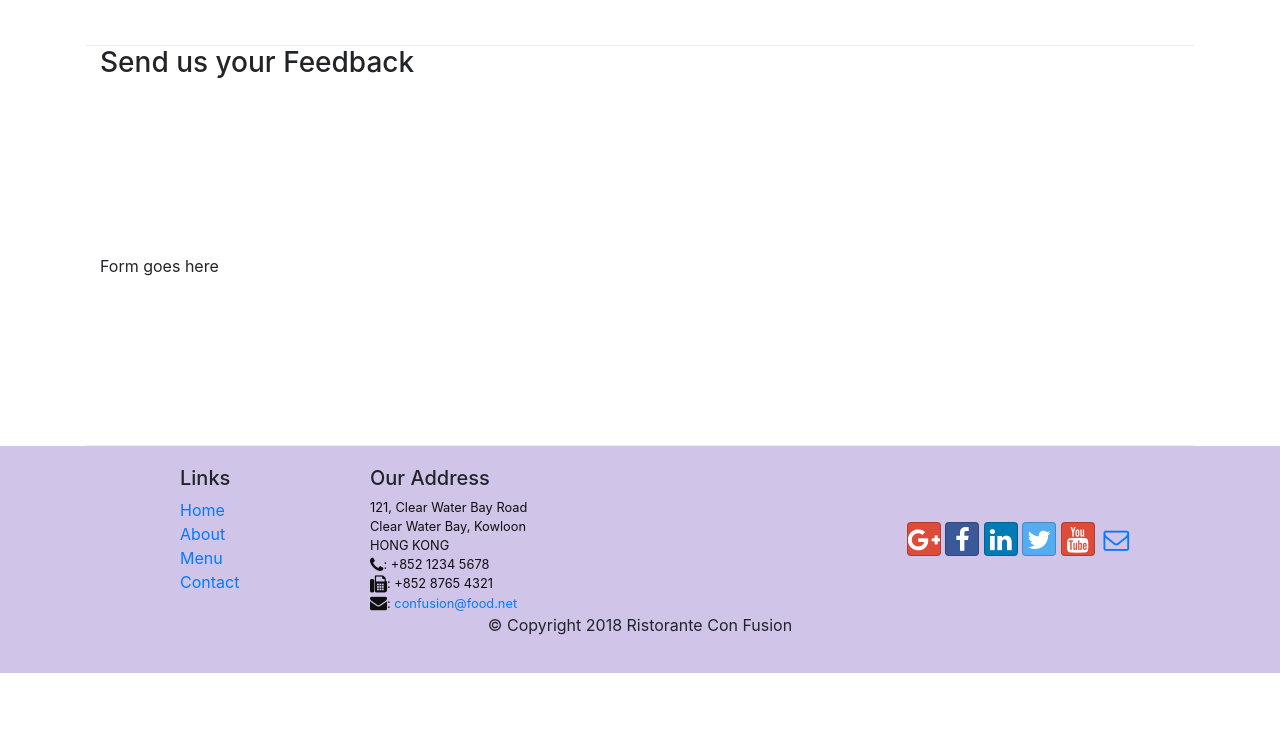
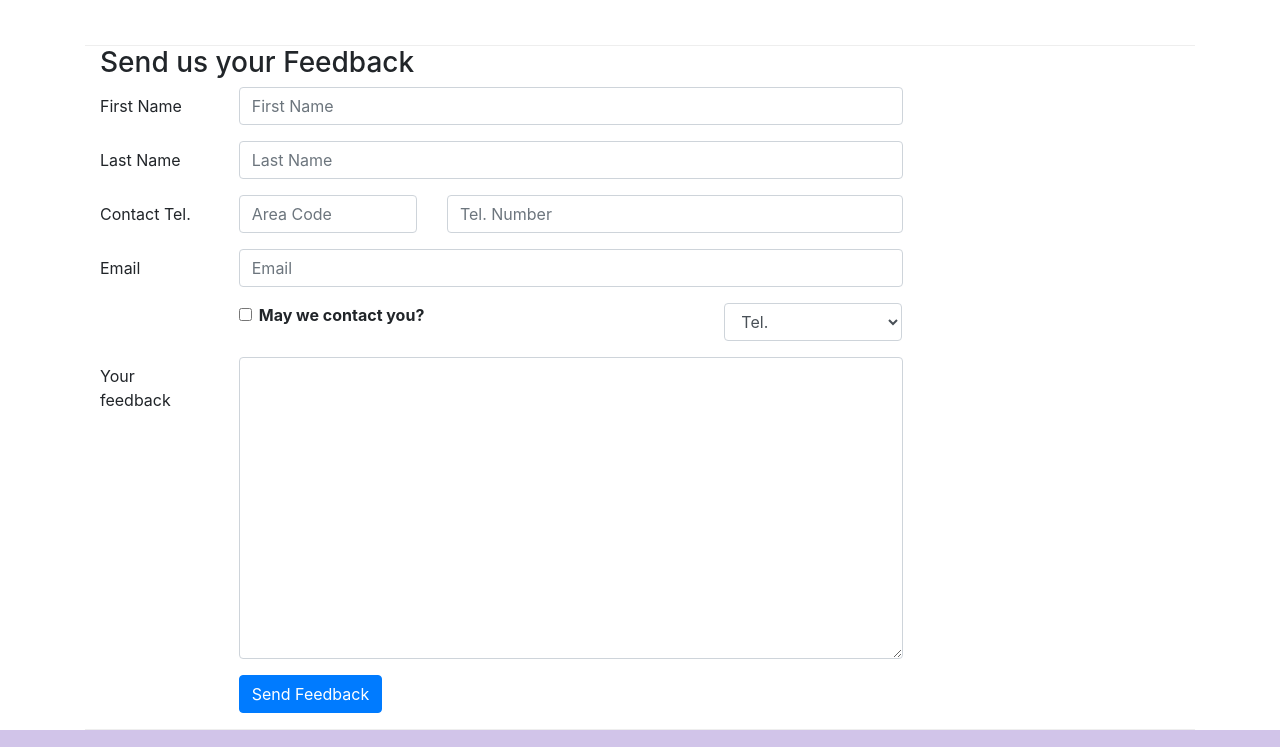
Before and after one commit to 1976user/bootstrap-4, a website: page contactus.html in a window 1280 px wide. Shown: the part 819-1566 px from the top of the page. Before the commit the page ends 1542 px from the top, so only its background shows below. Drawn offline with nearby package versions, Linux system fonts and the light colour scheme.

Commit message:
Week2 Forms

```diff
--- a/contactus.html
+++ b/contactus.html
@@ -92,7 +92,72 @@
               <h3>Send us your Feedback</h3>
            </div>
             <div class="col-12 col-md-9">
-                Form goes here
+                <form>
+                    <div class="form-group row">
+                        <label for="firstname" class="col-md-2 col-form-label">First Name</label>
+                        <div class="col-md-10">
+                            <input type="text" class="form-control" id="firstname" name="firstname"
+                                placeholder="First Name">
+                        </div>
+                    </div>
+                    <div class="form-group row">
+                        <label for="lastname" class="col-md-2 col-form-label">Last Name</label>
+                        <div class="col-md-10">
+                            <input type="text" class="form-control" id="lastname" name="lastname"
+                                placeholder="Last Name">
+                        </div>
+                    </div>
+                    <div class="form-group row">
+                        <label for="telnum" class="col-12 col-md-2 col-form-label">Contact Tel.</label>
+                        <div class="col-5 col-md-3">
+                            <input type="tel" class="form-control" id="areacode" name="areacode"
+                                placeholder="Area Code">
+                        </div>
+                        <div class="col-7 col-md-7">
+                            <input type="tel" class="form-control" id="telnum" name="telnum"
+                                placeholder="Tel. Number">
+                        </div>
+                    </div>
+                    <div class="form-group row">
+                        <label for="emailid" class="col-md-2 col-form-label">Email</label>
+                        <div class="col-md-10">
+                            <input type="email" class="form-control" id="email" name="email"
+                                placeholder="Email">
+                        </div>
+                    </div>
+                    <div class="form-group row">
+                        <div class="col-md-6 offset-md-2">
+                            <div class="form-check">
+                                <input type="checkbox" class="form-check-input" name="approve" id="approve" value="">
+                                <label class="form-check-label" for="approve">
+                                    <strong>May we contact you?</strong>
+                                </label>
+                            </div>
+                        </div>
+                        <div class="col-md-3 offset-md-1">
+                            <select class="form-control">
+                                <option>Tel.</option>
+                                <option>Email</option>
+                            </select>
+                        </div>
+                    </div>
+                    <div class="form-group row">
+                        <label for="feedback" class="col-md-2 col-form-label">Your feedback</label>
+                        <div class="col-md-10">
+                            <textarea class="form-control" id="feedback" name="feedback"
+                                rows="12">
+
+                            </textarea>
+                        </div>
+                    </div>
+                    <div class="form-group row">
+                        <div class="offset-md-2 col-md-10">
+                            <button type="submit" class="btn btn-primary">
+                                Send Feedback
+                            </button>
+                        </div>
+                    </div>
+                </form>
             </div>
              <div class="col-12 col-md">
             </div>
@@ -135,6 +200,7 @@
                     </div>
                 </div>
            </div>
+
            <div class="row justify-content-center">
                 <div class="col-auto">
                     <p>© Copyright 2018 Ristorante Con Fusion</p>
```
